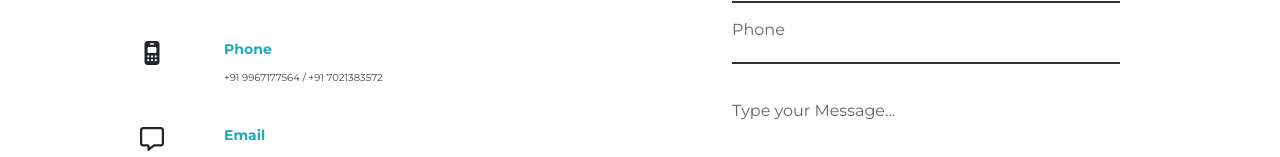
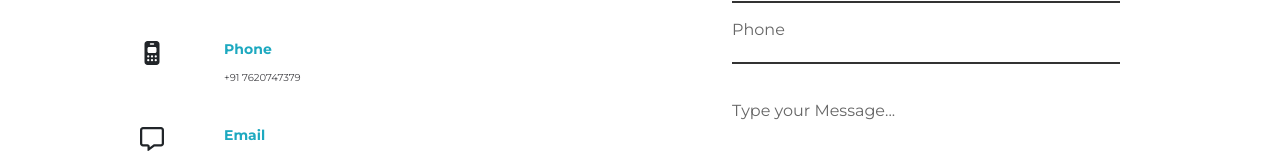
Before and after one commit to omkar-yewale/ott, a React (Vite) app: page / in a window 1280 px wide. Shown: the part 1773-1930 px from the top of the page. Built offline with nearby package versions, Linux system fonts and the light colour scheme.

Commit message:
privacy policy css changes

```diff
--- a/src/Contact.jsx
+++ b/src/Contact.jsx
@@ -109,7 +109,7 @@ const Contact = () => {
 
                     <div className="contact-info-content">
                       <h4>Phone</h4>
-                      <p>+91 9967177564 / +91 7021383572</p>
+                      <p>+91 7620747379</p>
                     </div>
                   </div>
 
--- a/src/GlobalStyle.jsx
+++ b/src/GlobalStyle.jsx
@@ -33,6 +33,10 @@ h1 {
 h3 {
   font-size: 1.8rem;
   font-weight: 400;
+  color: ${({ theme }) => theme.colors.black};
+}
+
+.policy {
   color: ${({ theme }) => theme.colors.black};
 }
 
--- a/src/Modal/PrivacyModal.jsx
+++ b/src/Modal/PrivacyModal.jsx
@@ -15,7 +15,7 @@ const PrivacyModal = (props) => {
                 Privacy Policy
             </button>
             <Modal open={open} onClose={() => setOpen(false)} center>
-                <h2>Privacy Policy</h2>
+                <h2 className="policy">Privacy Policy</h2>
                 {policyText}
             </Modal>
         </>
```
